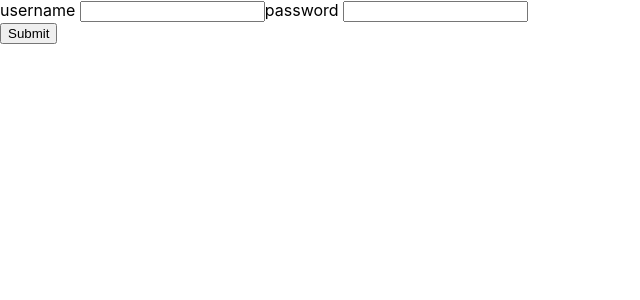
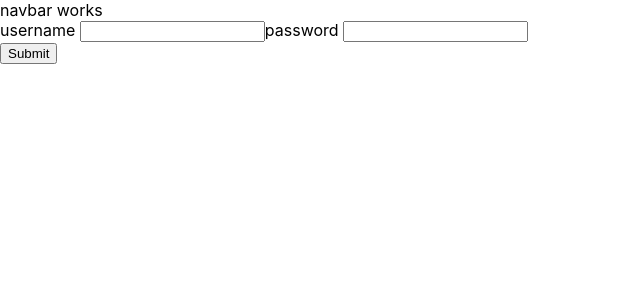
Before and after one commit to abhisheksudhir/voting-app, a React (Create React App) app in the folder client/: page /login in a window 1280 px wide. Shown: the top 300 px of the page, without its empty margins (0-640 px from the left). Built offline with nearby package versions, Linux system fonts and the light colour scheme.

Commit message:
started with react router

```diff
--- a/client/package.json
+++ b/client/package.json
@@ -11,6 +11,7 @@
     "react": "^16.13.0",
     "react-dom": "^16.13.0",
     "react-redux": "^7.2.0",
+    "react-router-dom": "^5.1.2",
     "react-scripts": "3.4.0",
     "redux": "^4.0.5",
     "redux-thunk": "^2.3.0"
--- a/client/src/components/Auth.jsx
+++ b/client/src/components/Auth.jsx
@@ -32,7 +32,7 @@
           return (
           <div>
             <form className="form" onSubmit={this.handleSubmit}>
-              <label className="form-label" for="username">
+              <label className="form-label" htmlFor="username">
                 username{' '}
               </label>
               <input
@@ -43,7 +43,7 @@
                 autoComplete="off"
                 className="form-input"
               />
-              <label className="form-label" for="password">
+              <label className="form-label" htmlFor="password">
                 password{' '}
               </label>
               <input
--- a/client/src/containers/App.jsx
+++ b/client/src/containers/App.jsx
@@ -1,11 +1,12 @@
-import React from 'react';
+import React, { Fragment } from 'react';
 import {Provider} from 'react-redux';   //to connect the store
 import decode from 'jwt-decode';
+import { BrowserRouter as Router } from 'react-router-dom';
 
 import {store} from '../store';
 import {setCurrentUser, addError, setToken} from '../store/actions';
-import Auth from '../components/Auth';
-import ErrorMessage from '../components/ErrorMessage';
+import RouteViews from './RouteViews';
+import NavBar from './NavBar';
 
 if (localStorage.jwtToken) {
     setToken(localStorage.jwtToken);
@@ -19,8 +20,12 @@
 
 const App = () => (
 <Provider store={store}>
-    <Auth />
-    <ErrorMessage/>
+  <Router>
+    <Fragment>
+      <NavBar/>
+      <RouteViews/>
+    </Fragment>
+  </Router>
 </Provider>
 );
 
--- /dev/null
+++ b/client/src/containers/NavBar.jsx
@@ -0,0 +1,5 @@
+import React from 'react';
+
+const NavBar = () => <div>navbar works</div>;
+
+export default NavBar;
--- /dev/null
+++ b/client/src/containers/RouteViews.jsx
@@ -0,0 +1,35 @@
+import React from 'react';
+import { Switch, Route, withRouter } from 'react-router-dom';
+import { connect } from 'react-redux';
+
+import AuthPage from '../pages/AuthPage';
+
+const RouteViews = ({auth}) => (
+    <main className="container">
+        <Switch>
+            <Route
+            exact
+            path="/login"
+            render={() => (
+            <AuthPage
+                authType="login"
+                isAuthenticated={auth.isAuthenticated}
+            />
+            )}
+            />
+            <Route
+                exact
+                path="/register"
+                render={() => (
+                <AuthPage
+                    authType="register"
+                    isAuthenticated={auth.isAuthenticated}
+                />
+                )}
+            />
+        </Switch>
+    </main>
+);
+
+export default withRouter(connect(store => ({auth: store.auth}))(RouteViews));
+//withRouter lets rudux have access to router state(i.e. it has access to path and history object)
--- /dev/null
+++ b/client/src/pages/AuthPage.jsx
@@ -0,0 +1,18 @@
+import React from 'react';
+import { Redirect } from 'react-router-dom';
+
+import Auth from '../components/Auth';
+import ErrorMessage from '../components/ErrorMessage';
+
+const AuthPage = ({ authType, isAuthenticated }) => {
+  if (isAuthenticated) return <Redirect to="/" />;  //is user is already logged in we redirect to home page
+
+  return (
+    <div>
+      <ErrorMessage />
+      <Auth authType={authType} />
+    </div>
+  );
+};
+
+export default AuthPage;
```
Also changed, not shown: 1 other file (tests, documents, lock files or other folders).
